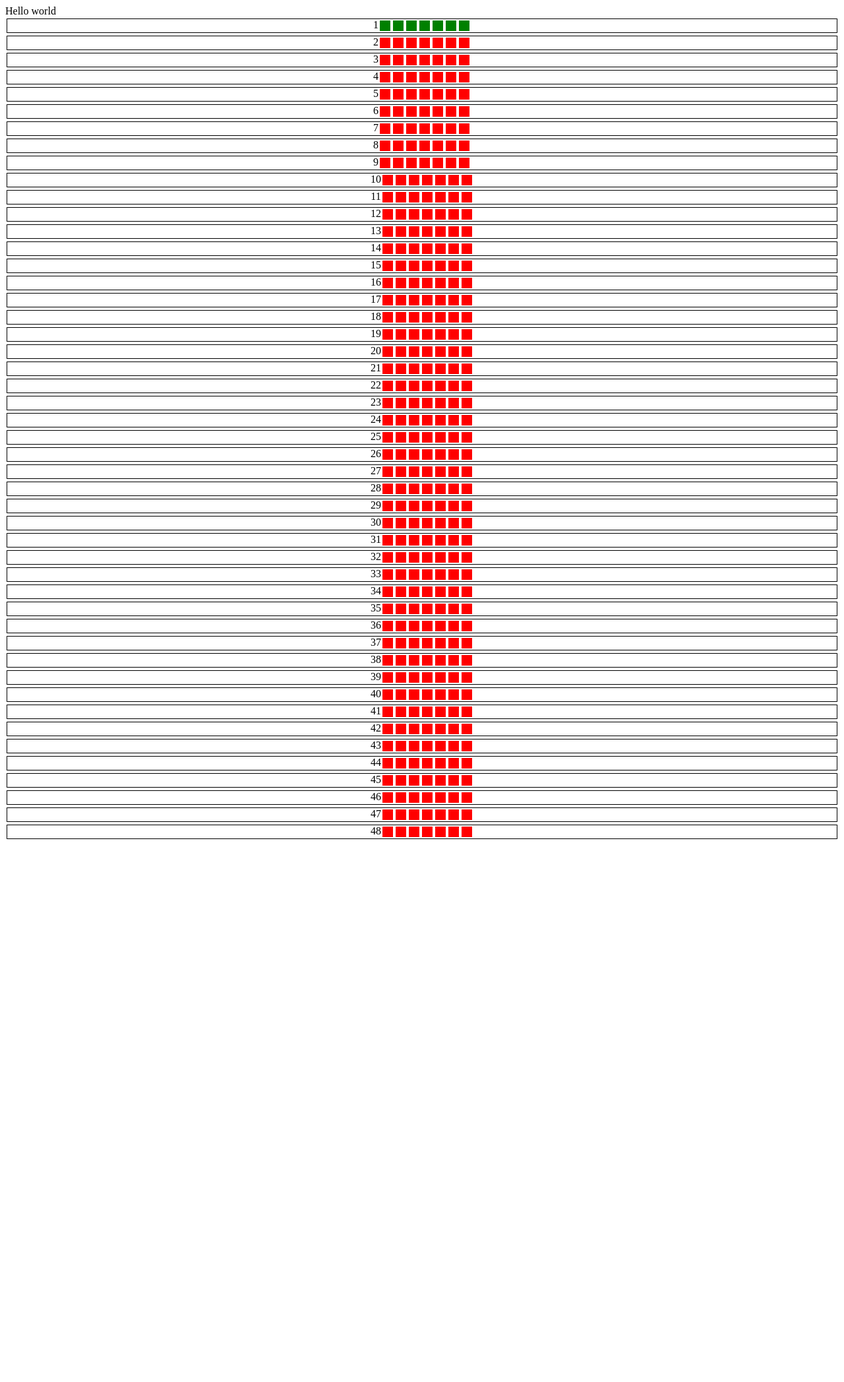
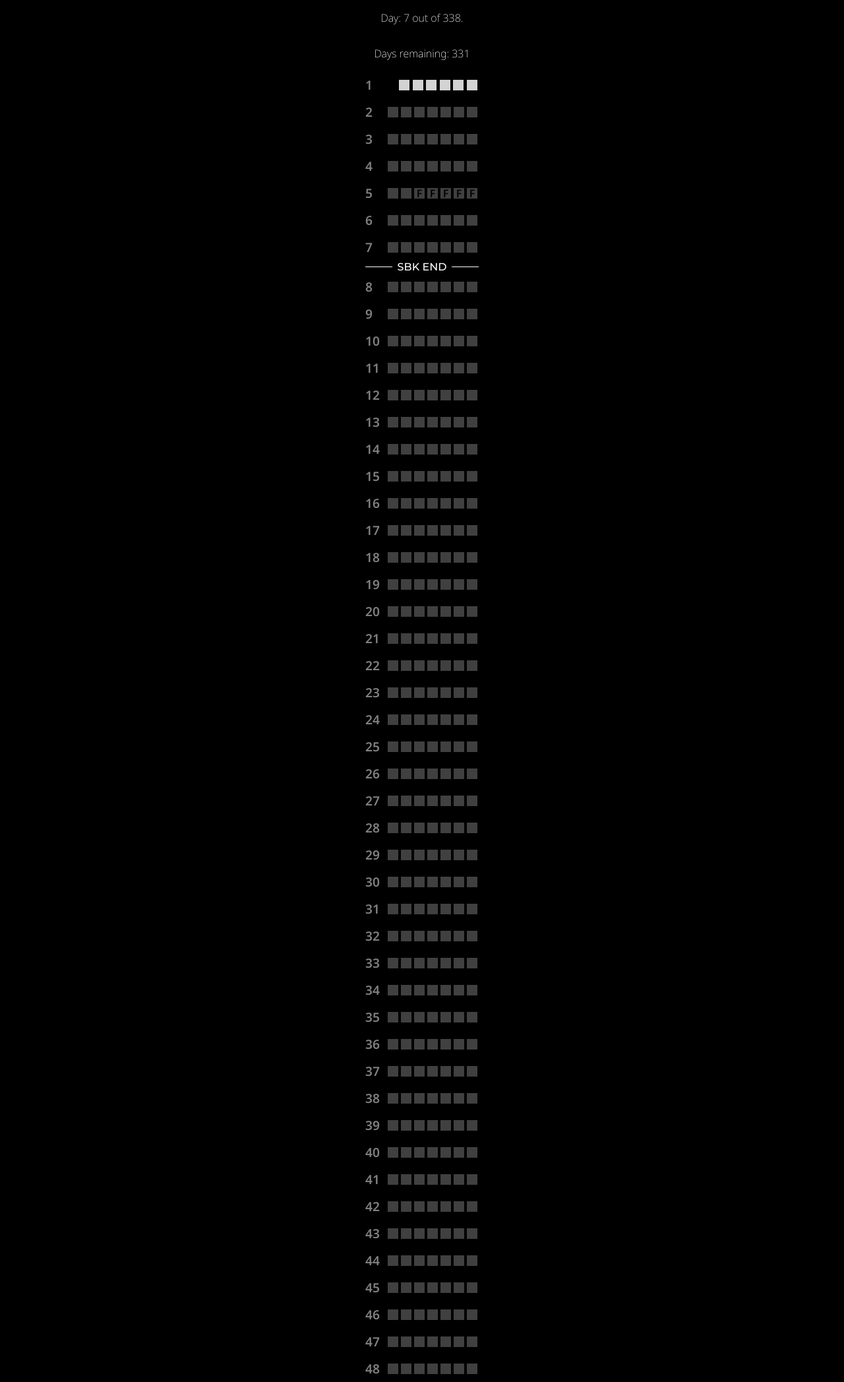
Before and after one commit to Klazkin/countdown, a Flask app: page / in a window 1280 px wide. Shown: the whole page at 66% size. Before the commit the page ends 1272 px from the top, so only its background shows below. Run offline with Flask 3, Linux system fonts and the light colour scheme.

Commit message:
add free days; add SBK END label

```diff
--- a/app.py
+++ b/app.py
@@ -1,18 +1,32 @@
 from flask import Flask, render_template
 from datetime import datetime
 
-start = datetime(2024, 7, 16, 12, 30, 0)
-now = datetime.now()
-end = datetime(2025, 6, 20, 12)
+dt = datetime
+
+start = dt(2024, 7, 16, 12, 30, 0)
+now = dt.now()
+end = dt(2025, 6, 20, 12)
 day_total = (end - start).days
 day_delta = (now - start).days
+sbk_end = (dt(2024, 9, 1) - start).days // 7
 app = Flask(__name__)
 
+days_free = [
+    (dt(2024, 8, x) - start).days for x in range(16, 21)
+]
+
+start_offset = start.weekday()
 
 @app.route('/')
 def main_route():
-    return render_template("index.html", day_delta=day_delta, day_total=day_total)
+    return render_template("index.html",
+                           day_delta=day_delta,
+                           day_total=day_total,
+                           days_free=days_free,
+                           start_offset=start_offset,
+                           sbk_end=sbk_end
+                           )
 
 
 if __name__ == '__main__':
-    app.run()
+    app.run(debug=True)
--- a/static/style.css
+++ b/static/style.css
@@ -1,15 +1,41 @@
+@import url('https://fonts.googleapis.com/css2?family=Montserrat:wght@100;300;500;700&display=swap');
+@import url('https://fonts.googleapis.com/css2?family=Noto+Sans:wght@200;400;600&display=swap');
+
+body {
+    font-family: 'Noto Sans', sans-serif;
+    font-weight: 200;
+    margin: auto;
+    justify-content: center;
+    align-items: center;
+    display: flex;
+    flex-direction: column;
+    min-height: 100vh;
+    max-width: 1000px;
+    background-color: black;
+    color: white;
+}
 
 .day-container {
-    display: flex;
+    display: inline-flex;
     flex-direction: column;
 }
 
 .day-week-container {
-    display: flex;
+    display: inline-flex;
     flex-direction: row;
-    justify-content: center;
-    border: black 1px solid;
-    margin: 2px;
+    justify-content: space-between;
+    align-items: center;
+    /*border: white 1px solid;*/
+    /*margin: 5px;*/
+    padding: 7px 0;
+    /*min-width: 196px;*/
+}
+
+.week-number {
+    min-width: 32px;
+    font-weight: 900;
+    font-size: 1.2em;
+    color: gray;
 }
 
 
@@ -17,16 +43,53 @@
     min-width: 16px;
     min-height: 16px;
     margin: 2px;
-    background-color: red;
+    background-color: #404040;
     max-width: 16px;
     max-height: 16px;
+    /*font-size: 8px;*/
+    text-align: center;
+    display: flex;
+    justify-content: center;
+    align-items: center;
+    font-weight: 900;
+    color: black;
 }
 
 .day-elapsed {
     min-width: 16px;
     min-height: 16px;
     margin: 2px;
-    background-color: green;
+    background-color: lightgray;
     max-width: 16px;
     max-height: 16px;
+    text-align: center;
+    display: flex;
+    justify-content: center;
+    align-items: center;
+    font-weight: 900;
+    color: black;
 }
+
+.day-filler {
+    min-width: 16px;
+    min-height: 16px;
+}
+
+.separator {
+    display: flex;
+    align-items: center;
+    width: 100%;
+}
+
+.separator-text {
+    padding: 0 8px;
+    white-space: nowrap;
+    font-weight: 500;
+    font-family: Montserrat, 'serif';
+}
+
+.line {
+    flex-grow: 1;
+    height: 1px;
+    background-color: white;
+}
--- a/templates/index.html
+++ b/templates/index.html
@@ -8,20 +8,46 @@
 </head>
 <body>
 
-Hello world
+<p>
+    Day: {{ day_delta }} out of {{ day_total }}.
+</p>
+
+<p>
+    Days remaining: {{ day_total - day_delta }}
+</p>
 
 <div class="day-container">
     {% for w in range(day_total // 7) %}
         <div class="day-week-container">
-            {{ w + 1 }}
+            <div class="week-number">
+                {{ w + 1 }}
+            </div>
+
             {% for d in range(7) %}
-                {% if w * 7 + d < day_delta %}
-                    <div class="day-elapsed"></div>
+                {% if (w == 0 and start_offset > d) %}
+                    <div class="day-filler">
+                {% elif w * 7 + d < day_delta %}
+                    <div class="day-elapsed">
                 {% else %}
-                    <div class="day"></div>
+                    <div class="day">
                 {% endif %}
+
+                {% if w * 7 + d in days_free %}
+                   F
+                {% endif %}
+
+            </div>
             {% endfor %}
         </div>
+
+        {% if w == sbk_end %}
+            <div class="separator">
+                <div class="line"></div>
+                <span class="separator-text">SBK END</span>
+                <div class="line"></div>
+            </div>
+        {% endif %}
+
     {% endfor %}
 </div>
 
```
